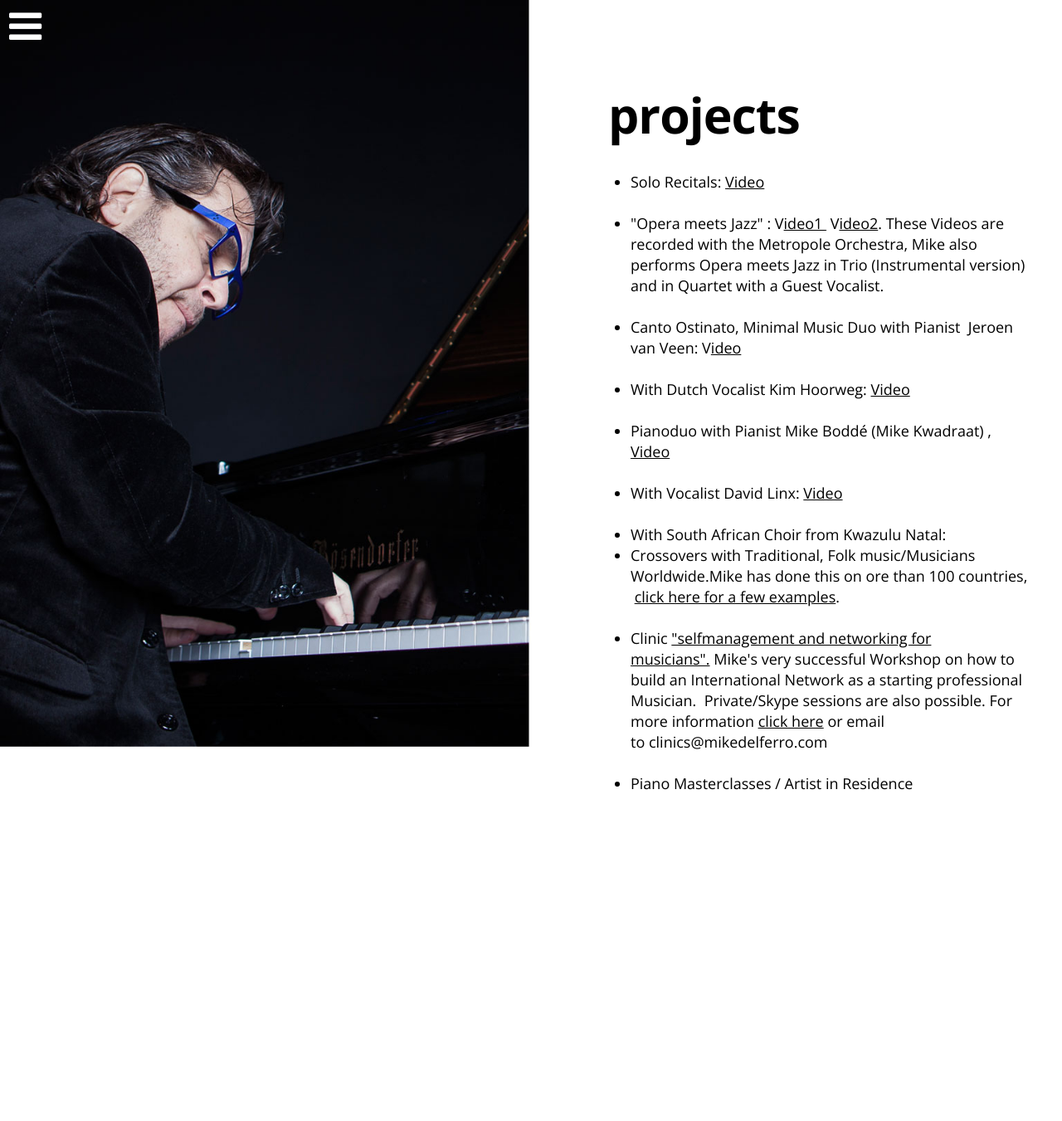
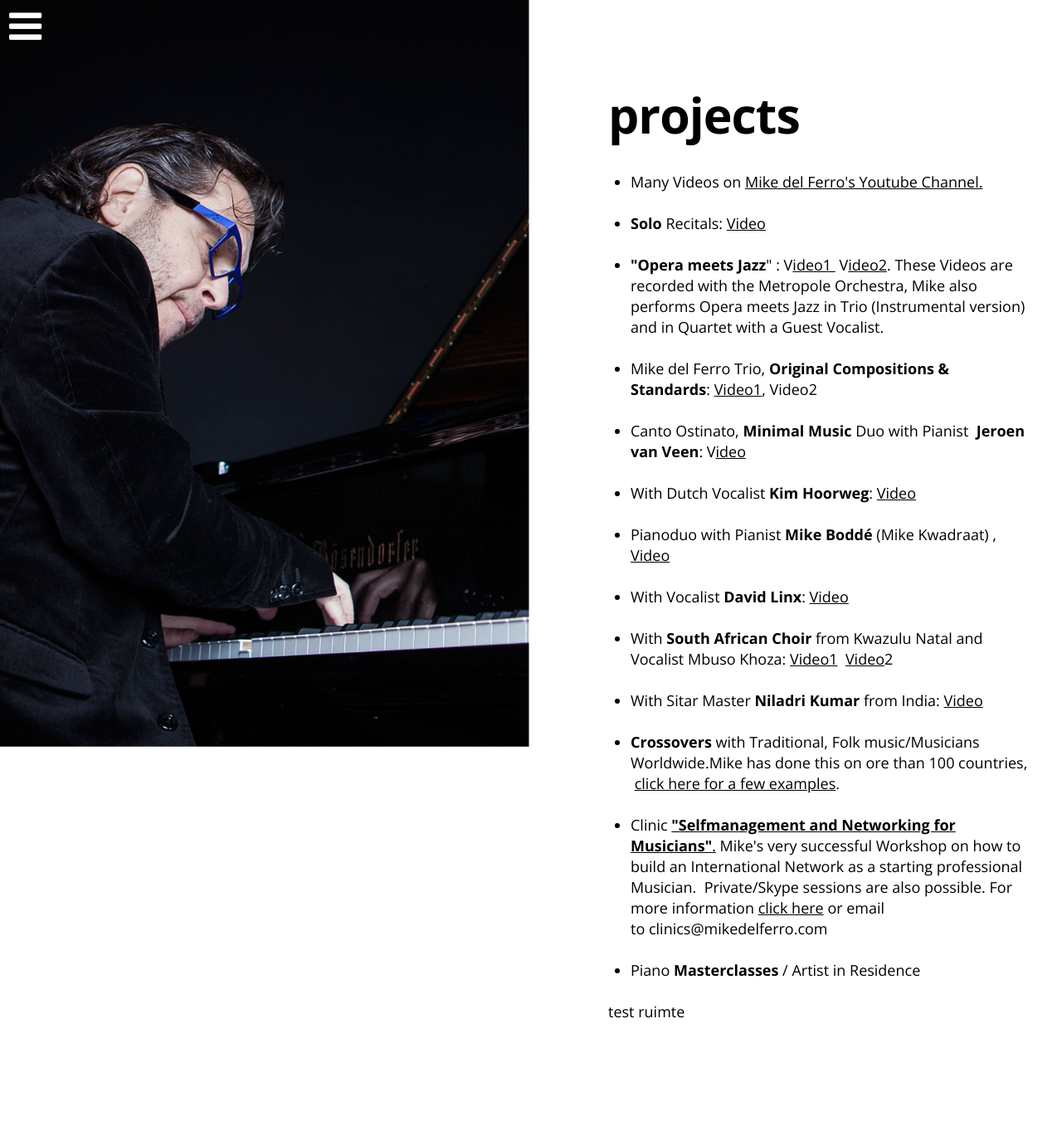
Before and after one commit to mikedelferro/website, a Jekyll site: the page projects.html, which Jekyll copies as it is, in a window 1280 px wide. Shown: the whole page at 83% size. Built offline with Jekyll 4.4.1, drawn with Linux system fonts in a browser that asks for light colours; nearby versions of some CDN libraries; before the commit the page ends 1076 px from its top, so only the background shows below that.

Commit message:
Updated 'projects.html' via CloudCannon

```diff
--- a/projects.html
+++ b/projects.html
@@ -607,44 +607,59 @@ $(document).ready(function() {
     font-size:18px;line-height:25px;letter-spacing:0px;text-align:left;;
     overflow: hidden;
     font-weight: 300; font-family: &#039;Open Sans&#039;, sans-serif;" class="wysiwyg editable growpage">
-    <!--base32-414pwwvmc5q66ta2cnkpjvj5chmq8rb2dhjj0vk1dnjku8k3dxq78tbeegv3ge9240-base32-->
+    <!--base32-c9gq6t9k68pk8c9me1vqexkdccuq2dhpehgk4rveddr6mxka6nhpgvbh71t64ck4d1n6mc3pdcrp8vkaddukgutkchw72dtrehh6atb7ertpet9t68u30bb2c5tpactj-base32-->
     <ul>
-      <li>Solo Recitals:&nbsp;<a data-cms-editor-link-style="undefined" target="_blank" href="https://www.youtube.com/watch?v=wxC4nq_8B60">Video</a></li>
+      <li>Many Videos on <a data-cms-editor-link-style="undefined" target="_blank" href="https://buff.ly/2HeBOYA ">Mike del Ferro's Youtube Channel.</a></li>
     </ul>
     <p>&nbsp;</p>
     <ul>
-      <li>"Opera meets Jazz" : V<a target="_blank" class="external" href="https://www.youtube.com/watch?v=iSTLPDH3Rto">ideo1 </a>&nbsp;V<a target="_blank" class="external" href="https://www.youtube.com/watch?v=ErQsn1RPaWc&amp;feature=youtu.be">ideo2</a>. These Videos are recorded with the Metropole Orchestra, Mike also performs Opera meets Jazz in Trio (Instrumental version) and in Quartet with a Guest Vocalist.<br />&nbsp;</li>
-      <li>Canto Ostinato, Minimal Music Duo with Pianist &nbsp;Jeroen van Veen: V<a target="_blank" class="external" href="https://vimeo.com/147744278">ideo</a></li>
+      <li><strong>Solo</strong> Recitals:&nbsp;<a data-cms-editor-link-style="undefined" target="_blank" class="external" href="https://www.youtube.com/watch?v=wxC4nq_8B60">Video</a></li>
     </ul>
     <p>&nbsp;</p>
     <ul>
-      <li>With Dutch Vocalist Kim Hoorweg: <a data-cms-editor-link-style="undefined" target="_blank" href="https://watchlivejazz.tv/mike-del-ferro-kim-hoorweg-live-vanuit-splendor/?utm_source=spledor&amp;utm_medium=website&amp;utm_campaign=mike_en_kim&amp;utm_content=rechtstreekse_link">Video</a></li>
+      <li><strong>"Opera meets Jazz</strong>" : V<a target="_blank" class="external" href="https://www.youtube.com/watch?v=iSTLPDH3Rto">ideo1 </a>&nbsp;V<a target="_blank" class="external" href="https://www.youtube.com/watch?v=ErQsn1RPaWc&amp;feature=youtu.be">ideo2</a>. These Videos are recorded with the Metropole Orchestra, Mike also performs Opera meets Jazz in Trio (Instrumental version) and in Quartet with a Guest Vocalist.</li>
     </ul>
     <p>&nbsp;</p>
     <ul>
-      <li>Pianoduo with Pianist Mike Bodd&eacute; (Mike Kwadraat) , <a data-cms-editor-link-style="undefined" target="_blank" href="https://www.youtube.com/watch?v=i8iRLsRZWHQ">Video</a></li>
+      <li>Mike del Ferro Trio, <strong>Original Compositions &amp; Standards</strong>: <a data-cms-editor-link-style="undefined" target="_blank" href="https://www.youtube.com/watch?v=guqFkbyyhnw">Video1</a>, Video2<br />&nbsp;</li>
+      <li>Canto Ostinato, <strong>Minimal Music</strong> Duo with Pianist &nbsp;<strong>Jeroen van Veen</strong>: V<a target="_blank" class="external" href="https://vimeo.com/147744278">ideo</a></li>
     </ul>
     <p>&nbsp;</p>
     <ul>
-      <li>With Vocalist David Linx: <a data-cms-editor-link-style="undefined" target="_blank" href="https://www.youtube.com/watch?v=FWiabGuS08Q">Video</a></li>
+      <li>With Dutch Vocalist <strong>Kim Hoorweg</strong>: <a data-cms-editor-link-style="undefined" target="_blank" class="external" href="https://watchlivejazz.tv/mike-del-ferro-kim-hoorweg-live-vanuit-splendor/?utm_source=spledor&amp;utm_medium=website&amp;utm_campaign=mike_en_kim&amp;utm_content=rechtstreekse_link">Video</a></li>
     </ul>
     <p>&nbsp;</p>
     <ul>
-      <li>With South African Choir from Kwazulu Natal:</li>
-    </ul>
-    <ul>
-      <li>Crossovers with Traditional, Folk music/Musicians Worldwide.Mike has done this on ore than 100 countries, &nbsp;<a data-cms-editor-link-style="undefined" target="_blank" href="https://buff.ly/2HeBOYA ">click here for a few examples</a>.</li>
+      <li>Pianoduo with Pianist <strong>Mike Bodd&eacute;</strong> (Mike Kwadraat) , <a data-cms-editor-link-style="undefined" target="_blank" class="external" href="https://www.youtube.com/watch?v=i8iRLsRZWHQ">Video</a></li>
     </ul>
     <p>&nbsp;</p>
     <ul>
-      <li>Clinic&nbsp;<a target="_blank" title="Link: http://www.mikedelferro.com/education.html" class="external" href="http://www.mikedelferro.com/education.html">"selfmanagement and networking for musicians".</a>&nbsp;Mike's very successful Workshop on how to build an International Network as a starting professional Musician.&nbsp; Private/Skype sessions are also possible. For more information&nbsp;<a target="_blank" class="external" href="http://www.mikedelferro.com/education.html">click here</a>&nbsp;or email to&nbsp;<a title="Link: null">clinics@mikedelferro.com</a></li>
+      <li>With Vocalist <strong>David Linx</strong>: <a data-cms-editor-link-style="undefined" target="_blank" class="external" href="https://www.youtube.com/watch?v=FWiabGuS08Q">Video</a></li>
     </ul>
     <p>&nbsp;</p>
     <ul>
-      <li>Piano Masterclasses / Artist in Residence</li>
+      <li>With <strong>South African Choir</strong> from Kwazulu Natal and Vocalist Mbuso Khoza: <a data-cms-editor-link-style="undefined" target="_blank" href="https://www.youtube.com/watch?v=cM3ZvZaVirQ">Video1</a> &nbsp;<a data-cms-editor-link-style="undefined" target="_blank" href="https://www.youtube.com/watch?v=tMLZIDlVKYw">Video</a>2</li>
     </ul>
+    <p>&nbsp;</p>
+    <ul>
+      <li>With Sitar Master <strong>Niladri Kumar</strong> from India: <a data-cms-editor-link-style="undefined" target="_blank" href="https://www.youtube.com/watch?v=oqWc-HELd3U">Video</a></li>
+    </ul>
+    <p>&nbsp;</p>
+    <ul>
+      <li><strong>Crossovers</strong> with Traditional, Folk music/Musicians Worldwide.Mike has done this on ore than 100 countries, &nbsp;<a data-cms-editor-link-style="undefined" target="_blank" class="external" href="https://buff.ly/2HeBOYA ">click here for a few examples</a>.</li>
+    </ul>
+    <p>&nbsp;</p>
+    <ul>
+      <li>Clinic&nbsp;<a target="_blank" title="Link: http://www.mikedelferro.com/education.html" class="external" href="http://www.mikedelferro.com/education.html"><strong>"Selfmanagement and Networking for Musicians"</strong>.</a>&nbsp;Mike's very successful Workshop on how to build an International Network as a starting professional Musician.&nbsp; Private/Skype sessions are also possible. For more information&nbsp;<a target="_blank" class="external" href="http://www.mikedelferro.com/education.html">click here</a>&nbsp;or email to&nbsp;<a title="Link: null">clinics@mikedelferro.com</a></li>
+    </ul>
+    <p>&nbsp;</p>
+    <ul>
+      <li>Piano <strong>Masterclasses</strong> / Artist in Residence</li>
+    </ul>
+    <p>&nbsp;</p>
+    <p>test ruimte</p>
     <p><br />
-      <!--base32-414pwwvmc5q66ta5dtj4at39ehgp4v3540-base32-->
+      <!--base32-c9gq6t9k68pk8c9me1vqexkdccuq2dhpehgkat3md8u62x1k75jpgtvg6hv36d9m60pp4rbkcmtk4-base32-->
     </p>
   </div>
 
```
